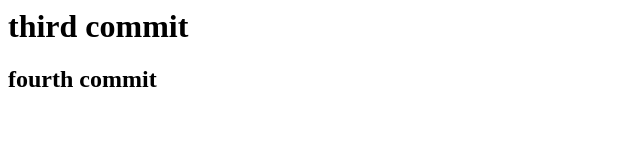
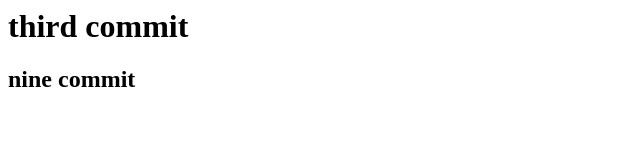
Before and after one commit to Dev-kenta/git_study, a plain HTML site: page index2.html in a window 1280 px wide. Shown: the full height of the page, 0-640 px from the left. Drawn offline with Linux system fonts and the light colour scheme.

Commit message:
nine commit

```diff
--- a/index2.html
+++ b/index2.html
@@ -4,6 +4,6 @@
 </head>
 <body>
 <h1>third commit</h1>
-<h2>fourth commit</h2>
+<h2>nine commit</h2>
 </body>
 </html>
```
